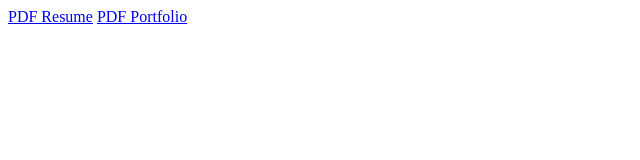
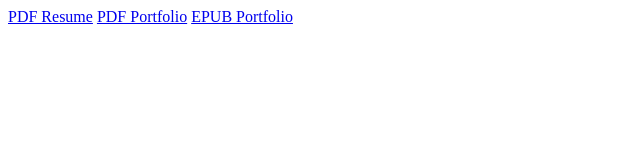
Before and after one commit to roxyeurich/portfolio, a plain HTML site: page index.html in a window 1280 px wide. Shown: the whole page, without its empty margins (0-640 px from the left). Drawn offline with Linux system fonts and the light colour scheme.

Commit message:
Update index.html

```diff
--- a/index.html
+++ b/index.html
@@ -1,2 +1,3 @@
 <a target='_blank' href="https://roxyeurich.github.io/portfolio/Roxy_Resume.pdf">PDF Resume</a>
 <a target='_blank' href="https://roxyeurich.github.io/portfolio/Roxy_Portfolio.pdf">PDF Portfolio</a>
+<a target='_blank' href="https://roxyeurich.github.io/portfolio/Roxy_Portfolio.epub">EPUB Portfolio</a>
```
